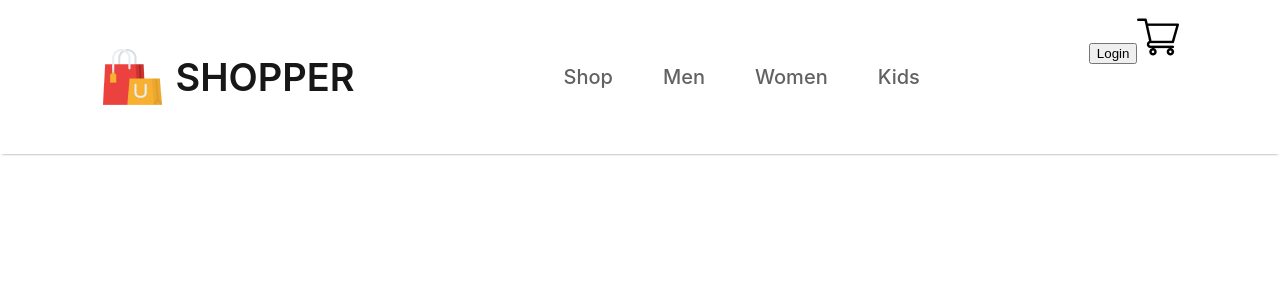
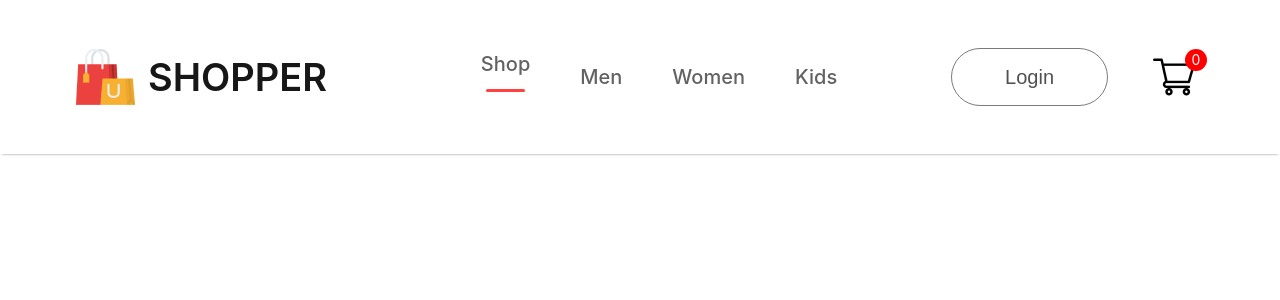
Before and after one commit to SlavikLiabin/shopper, a React (Create React App) app in the folder frontend/: page / in a window 1280 px wide. Shown: the top 300 px of the page. Built offline with nearby package versions, Linux system fonts and the light colour scheme.

Commit message:
'menumiddle'

```diff
--- a/frontend/src/Components/Navbar/Navbar.css
+++ b/frontend/src/Components/Navbar/Navbar.css
@@ -26,3 +26,57 @@
   font-size: 20px;
   font-weight: 500;
 }
+
+.nav-menu li {
+  display: flex;
+  flex-direction: column;
+  align-items: center;
+  justify-content: center;
+  gap: 3px;
+  cursor: pointer;
+}
+
+.nav-menu hr {
+  border: none;
+  width: 80%;
+  height: 3px;
+  border-radius: 10px;
+  background: #ff4141;
+}
+
+.nav-login-cart {
+  display: flex;
+  align-items: center;
+  gap: 45px;
+}
+
+.nav-login-cart button {
+  width: 157px;
+  height: 58px;
+  outline: none;
+  border: 1px solid #7a7a7a;
+  border-radius: 75px;
+  color: #515151;
+  font-size: 20px;
+  font-weight: 500;
+  background: white;
+  cursor: pointer;
+}
+
+.nav-login-cart button:active {
+  background: #f3f3f3;
+}
+
+.nav-cart-count {
+  width: 22px;
+  height: 22px;
+  display: flex;
+  justify-content: center;
+  align-items: center;
+  margin-top: -35px;
+  margin-left: -55px;
+  border-radius: 11px;
+  font-size: 14px;
+  background: red;
+  color: white;
+}
--- a/frontend/src/Components/Navbar/Navbar.jsx
+++ b/frontend/src/Components/Navbar/Navbar.jsx
@@ -1,9 +1,11 @@
-import React from "react";
+import React, { useState } from "react";
 import "./Navbar.css";
 import logo from "../Assets/logo.png";
 import cart_icon from "../Assets/cart_icon.png";
 
 const Navbar = () => {
+  const [menu, setMenu] = useState("shop");
+
   return (
     <div className="navbar">
       <div className="nav_logo">
@@ -11,14 +13,17 @@
         <p>SHOPPER</p>
       </div>
       <ul className="nav-menu">
-        <li>Shop</li>
+        <li>
+          Shop <hr />
+        </li>
         <li>Men</li>
         <li>Women</li>
         <li>Kids</li>
       </ul>
-      <div className="nav-logon-cart">
+      <div className="nav-login-cart">
         <button>Login</button>
         <img src={cart_icon} alt="" />
+        <div className="nav-cart-count">0</div>
       </div>
     </div>
   );
```
